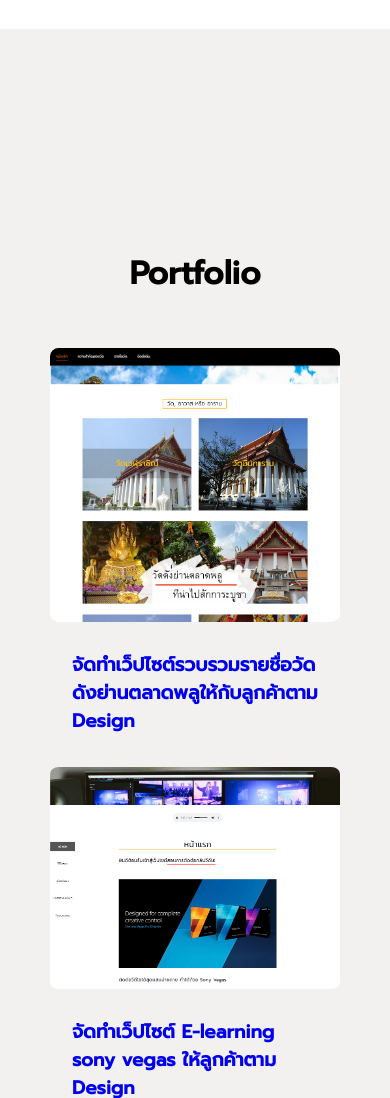
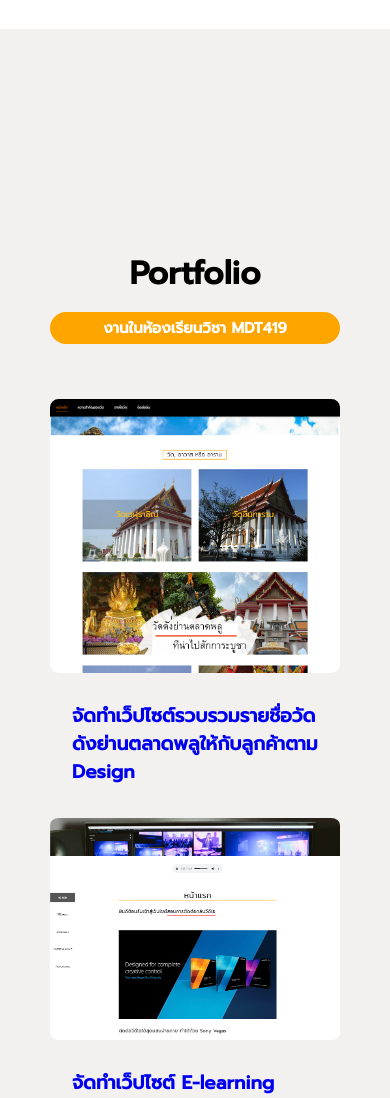
Before and after one commit to Yoottana-Prapbuntarik/yoottana-nap, a website: page index.html in a window 390 px wide. Shown: the part 6555-7653 px from the top of the page. Drawn offline with Linux system fonts and the light colour scheme; files whose address does not match are found by name.

Commit message:
add button link assignment

```diff
--- a/assets/css/styles.css
+++ b/assets/css/styles.css
@@ -19,6 +19,19 @@
     border-radius: 50px;
     padding: 15px 15px;
     margin: 50px auto;
+    text-align: center;
+    color: #fff;
+    background-color: orange;
+    text-decoration: none;
+    transition: .5s ease-in;
+}
+.button-go-to-assignment{
+    display: inline-block;
+    width: 100%;
+    text-align: center;
+    border-radius: 50px;
+    margin:5px auto;
+    padding: 5px 5px;
     text-align: center;
     color: #fff;
     background-color: orange;
@@ -607,6 +620,9 @@ text-align: center;
     .menu-item{
         padding: 30px 0;
     }
+    .button-go-to-assignment {
+        font-size: 15px;
+    }
 }
 
 @media only screen and (max-width:600px){
--- a/index.html
+++ b/index.html
@@ -171,7 +171,13 @@
     <!-- End Service Content -->
     <!-- Portfolio Content -->
     <div class="container-portfolio" id="portfoilo">
-        <h1 class="title-portfolio">Portfolio</h1>
+        <h1 class="title-portfolio">
+            Portfolio
+            <p>
+                <a href="#assignment" class="button-go-to-assignment">งานในห้องเรียนวิชา MDT419</a>
+            </p>
+
+        </h1>
         <div class="portfolio-grid">
             <div class="portfolio-item">
                 <a href="https://temple-taladplu.web.app/" target="_blank">
```
